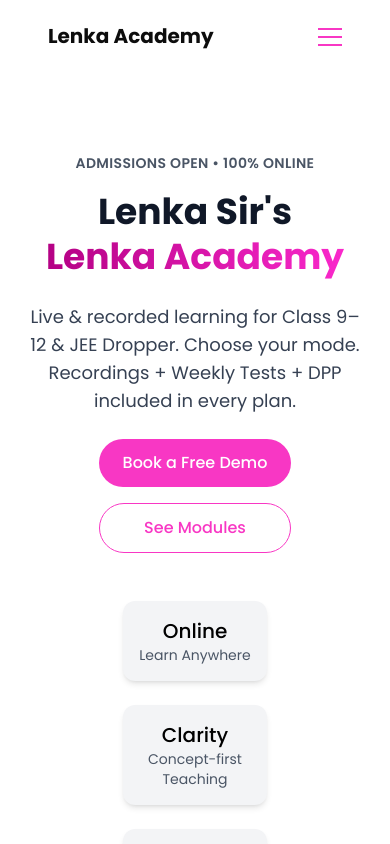
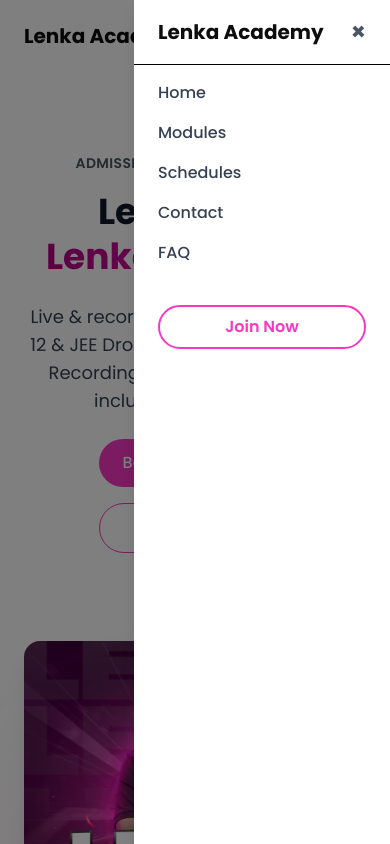
Before and after one commit to shieldnova/len, a React (Vite) app: page / in a window 390 px wide. Both pictures are taken after a click on the button 330 px from the left and 36 px from the top of the page. Shown: the top 844 px of the page. Built offline with nearby package versions, Linux system fonts and the light colour scheme.

Commit message:
hamburger menu update

```diff
--- a/src/assets/images/index.js
+++ b/src/assets/images/index.js
@@ -4,6 +4,7 @@ import concept from './concept.png';
 import edutainment from './edutainment.png';
 import lenka from './Lenka.png';
 import stat from './stat.png';
+import lenkacard from './lenka-card.png'
 export{
-    waves,nit,concept,edutainment,lenka,stat
+    waves,nit,concept,edutainment,lenka,stat,lenkacard
 }
--- a/src/components/Nav.jsx
+++ b/src/components/Nav.jsx
@@ -1,36 +1,135 @@
-import React from 'react'
-import { useState, useEffect } from "react";
+import React, { useState } from "react";
+
 const Nav = () => {
-    const [isLight, setIsLight] = useState(false);
+  const [sidebarOpen, setSidebarOpen] = useState(false);
 
-  // Sync with <html> class
-  useEffect(() => {
-    if (isLight) {
-      document.documentElement.classList.add("light");
-    } else {
-      document.documentElement.classList.remove("light");
-    }
-  }, [isLight]);
   return (
-    <section>
-  <nav class="max-w-8xl mx-auto flex items-center justify-between px-12 pt-6">
-    <button onClick={() => setIsLight(!isLight)} class="text-xl leading-tight font-bold text-[var(--color-text)] ">Lenka Academy</button>
-    <ul class="flex justify-center space-x-8 max-md:hidden">
-      <li><a href="#" class="text-[var(--color-text)] py-1 font-medium hover:rounded-full hover:border-2 hover:border-[#F837C4] hover:px-3">Home</a></li>
-      <li><a href="#" class="text-[var(--color-text)] py-1 font-medium hover:rounded-full hover:border-2 hover:border-[#F837C4] hover:px-3">Modules</a></li>
-      <li><a href="#" class="text-[var(--color-text)] py-1 font-medium hover:rounded-full hover:border-2 hover:border-[#F837C4] hover:px-3">Schedules</a></li>
-      <li><a href="#" class="text-[var(--color-text)] py-1 font-medium hover:rounded-full hover:border-2 hover:border-[#F837C4] hover:px-3">Contact</a></li>
-      <li><a href="#" class="text-[var(--color-text)] py-1 font-medium hover:rounded-full hover:border-2 hover:border-[#F837C4] hover:px-3">FAQ</a></li>
-    </ul>
-    <a class="rounded-full border-2 text-[#f837c4] border-[#f837c4] px-6 py-2 text-sm font-medium hover:bg-[#f837c4] hover:text-white max-md:hidden"> Join Now </a>
-    <button id="menu-btn" class="flex flex-col gap-1.5 sm:hidden">
-      <span class="h-0.5 w-6 bg-[#f837c4]"></span>
-      <span class="h-0.5 w-6 bg-[#f837c4]"></span>
-      <span class="h-0.5 w-6 bg-[#f837c4]"></span>
-    </button>
-  </nav>
-</section>
-  )
-}
+    <>
+      <nav className="max-w-8xl mx-auto flex items-center justify-between px-6 sm:px-12 pt-6 relative z-20">
+        <button className="text-xl leading-tight font-bold text-[var(--color-text)]">
+          Lenka Academy
+        </button>
 
-export default Nav
+        {/* Desktop Nav Links - show on md and up */}
+        <ul className="hidden md:flex justify-center space-x-8">
+          <li>
+            <a
+              href="#home"
+              className="text-[var(--color-text)] py-1 font-medium hover:rounded-full hover:border-2 hover:border-[#F837C4] hover:px-3"
+            >
+              Home
+            </a>
+          </li>
+          <li>
+            <a
+              href="#pricing"
+              className="text-[var(--color-text)] py-1 font-medium hover:rounded-full hover:border-2 hover:border-[#F837C4] hover:px-3"
+            >
+              Modules
+            </a>
+          </li>
+          <li>
+            <a
+              href="#schedule"
+              className="text-[var(--color-text)] py-1 font-medium hover:rounded-full hover:border-2 hover:border-[#F837C4] hover:px-3"
+            >
+              Schedules
+            </a>
+          </li>
+          <li>
+            <a
+              href="#contact"
+              className="text-[var(--color-text)] py-1 font-medium hover:rounded-full hover:border-2 hover:border-[#F837C4] hover:px-3"
+            >
+              Contact
+            </a>
+          </li>
+          <li>
+            <a
+              href="#faq"
+              className="text-[var(--color-text)] py-1 font-medium hover:rounded-full hover:border-2 hover:border-[#F837C4] hover:px-3"
+            >
+              FAQ
+            </a>
+          </li>
+        </ul>
+
+        {/* Desktop Join Button - show on md and up */}
+        <a
+          href="#contact"
+          className="hidden md:inline-block rounded-full border-2 text-[#f837c4] border-[#f837c4] px-6 py-2 text-sm font-medium hover:bg-[#f837c4] hover:text-white"
+        >
+          Join Now
+        </a>
+
+        {/* Hamburger Button - show only below md */}
+        <button
+          onClick={() => setSidebarOpen(true)}
+          className="flex flex-col gap-1.5 md:hidden focus:outline-none z-30"
+          aria-label="Open Menu"
+        >
+          <span className="h-0.5 w-6 bg-[#f837c4]"></span>
+          <span className="h-0.5 w-6 bg-[#f837c4]"></span>
+          <span className="h-0.5 w-6 bg-[#f837c4]"></span>
+        </button>
+      </nav>
+
+      {/* Sidebar Overlay */}
+      {sidebarOpen && (
+        <div
+          onClick={() => setSidebarOpen(false)}
+          className="fixed inset-0 bg-black/50 z-20 md:hidden"
+        ></div>
+      )}
+
+      {/* Sidebar - only on mobile */}
+      <aside
+        className={`fixed top-0 right-0 h-full w-64 bg-white shadow-lg z-30 transform transition-transform duration-300 md:hidden ${
+          sidebarOpen ? "translate-x-0" : "translate-x-full"
+        }`}
+      >
+        <div className="flex justify-between items-center px-6 py-4 border-b">
+          <h2 className="text-xl font-bold text-[var(--color-text)]">
+            Lenka Academy
+          </h2>
+          <button
+            onClick={() => setSidebarOpen(false)}
+            aria-label="Close Menu"
+            className="text-gray-600 hover:text-gray-900 text-2xl font-bold"
+          >
+            &times;
+          </button>
+        </div>
+
+        <nav className="flex flex-col px-6 py-4 space-y-4">
+          {[
+            { label: "Home", id: "home" },
+            { label: "Modules", id: "pricing" },
+            { label: "Schedules", id: "schedule" },
+            { label: "Contact", id: "contact" },
+            { label: "FAQ", id: "faq" },
+          ].map((item) => (
+            <a
+              key={item.id}
+              href={`#${item.id}`}
+              className="text-gray-700 font-medium hover:text-[#f837c4] transition-colors"
+              onClick={() => setSidebarOpen(false)}
+            >
+              {item.label}
+            </a>
+          ))}
+
+          <a
+            href="#contact"
+            className="mt-6 inline-block text-center rounded-full border-2 border-[#f837c4] text-[#f837c4] py-2 font-semibold hover:bg-[#f837c4] hover:text-white transition-colors"
+            onClick={() => setSidebarOpen(false)}
+          >
+            Join Now
+          </a>
+        </nav>
+      </aside>
+    </>
+  );
+};
+
+export default Nav;
--- a/src/sections/About.jsx
+++ b/src/sections/About.jsx
@@ -3,7 +3,7 @@ import { nit,concept,edutainment,lenka,stat } from '../assets/images'
 
 const About = () => {
   return (
-    <section className='relative py-20 px-6'>
+    <section id="about" className='relative py-20 px-6'>
           <div className="text-center mb-12">
             <h2 className="text-4xl font-extrabold bg-gradient-to-r from-brandColorOne via-brandColorTwo to-brandColorThree bg-clip-text text-transparent">
               Who is Lenka Sir?
--- a/src/sections/Classes.jsx
+++ b/src/sections/Classes.jsx
@@ -3,7 +3,7 @@ import { icon1,icon2,icon3 } from '../assets/icons'
 
 const classes = () => {
   return (
-    <section className="bg-[url('/bgDoodle.png')] bg-cover py-20 px-6 flex flex-col items-center">
+    <section id="classes" className="bg-[url('/bgDoodle.png')] bg-cover bg-fixed py-20 px-6 flex flex-col items-center">
   <div className="max-w-6xl w-full text-center">
     <h2 className="text-4xl font-bold mb-4 bg-gradient-to-r from-brandColorOne via-brandColorTwo to-brandColorThree bg-clip-text text-transparent">
       Lenka Academy — Quick Access
--- a/src/sections/Contact.jsx
+++ b/src/sections/Contact.jsx
@@ -2,7 +2,7 @@ import React from 'react'
 
 const Contact = () => {
   return (
-    <section className='relative py-10 px-6'>
+    <section id="contact" className='relative py-10 px-6'>
             <h2 className="text-center text-4xl font-extrabold bg-gradient-to-r from-brandColorOne via-brandColorTwo to-brandColorThree bg-clip-text text-transparent">
               Contact Us
             </h2>
--- a/src/sections/Faq.jsx
+++ b/src/sections/Faq.jsx
@@ -2,9 +2,9 @@ import React from 'react'
 
 const Faq = () => {
   return (
-    <div>
+    <section id="faq">
 
-<div className="bg-pink-50 flex items-center justify-center px-6 py-20">
+<div className="bg-gray-50 flex items-center justify-center px-6 py-20">
   <div className="max-w-3xl w-full">
 
     <h2 className="text-4xl font-bold text-center bg-gradient-to-r from-brandColorOne via-brandColorTwo to-brandColorThree bg-clip-text text-transparent">
@@ -58,7 +58,7 @@ const Faq = () => {
   </div>
 </div>
 
-    </div>
+    </section>
   )
 }
 
--- a/src/sections/Footer.jsx
+++ b/src/sections/Footer.jsx
@@ -3,7 +3,7 @@ import { whatsapp } from '../assets/icons'
 
 const Footer = () => {
   return (
-    <footer className="bg-white border-t border-gray-200 backdrop-blur-sm py-10 px-6">
+    <footer id="footer" className="bg-white border-t border-gray-200 backdrop-blur-sm py-10 px-6">
       <div className="max-w-5xl mx-auto text-center space-y-6">
 
         {/* Brand Name */}
--- a/src/sections/Hero.jsx
+++ b/src/sections/Hero.jsx
@@ -1,57 +1,48 @@
-import React from "react";
+import React, { useEffect, useState } from "react";
 import Nav from "../components/Nav";
+import { lenkacard } from "../assets/images";
 
 const Hero = () => {
+  // Animation flags for staggered entrance
+  const [showTitle, setShowTitle] = useState(false);
+  const [showSub, setShowSub] = useState(false);
+  const [showDesc, setShowDesc] = useState(false);
+  const [showCTA, setShowCTA] = useState(false);
+  const [showFeatures, setShowFeatures] = useState(false);
+
+  useEffect(() => {
+    setTimeout(() => setShowSub(true), 100);
+    setTimeout(() => setShowTitle(true), 300);
+    setTimeout(() => setShowDesc(true), 500);
+    setTimeout(() => setShowCTA(true), 700);
+    setTimeout(() => setShowFeatures(true), 900);
+  }, []);
+
   return (
-    <section className="relative overflow-hidden bg-white">
-      {/* 🌊 Animated Wave Background */}
-      <div className="absolute inset-0 z-0">
-        <svg
-          className="absolute bottom-0 left-0 w-full h-full"
-          xmlns="http://www.w3.org/2000/svg"
-          viewBox="0 0 1440 320"
-          preserveAspectRatio="none"
-        >
-          <defs>
-            <linearGradient id="waveGradient" x1="0" y1="0" x2="1" y2="1">
-              <stop offset="0%" stopColor="#FA28CB" />
-              <stop offset="50%" stopColor="#D715A8" />
-              <stop offset="100%" stopColor="#b40184" />
-            </linearGradient>
-          </defs>
-
-          <path
-            fill="url(#waveGradient)"
-            fillOpacity="0.6"
-          >
-            <animate
-              attributeName="d"
-              dur="10s"
-              repeatCount="indefinite"
-              values="
-                M0,160 C320,240 480,80 800,160 C1120,240 1360,80 1600,160 L1600,320 L0,320 Z;
-                M0,180 C320,100 480,260 800,140 C1120,20 1360,200 1600,140 L1600,320 L0,320 Z;
-                M0,160 C320,240 480,80 800,160 C1120,240 1360,80 1600,160 L1600,320 L0,320 Z
-              "
-            />
-          </path>
-        </svg>
-      </div>
-
-      {/* Overlay to soften contrast */}
-      <div className="absolute inset-0 bg-white/70 backdrop-blur-[1px] z-0"></div>
-
+    <section id="hero" className="relative overflow-hidden bg-white">
       {/* 🌟 Hero Content */}
       <div className="relative z-10">
         <Nav />
         <div className="max-w-7xl mx-auto px-6 py-16 grid grid-cols-1 md:grid-cols-2 gap-12 items-center">
           {/* LEFT CONTENT */}
           <div className="flex flex-col items-center md:items-start text-center md:text-left mt-10">
-            <p className="text-gray-600 font-semibold uppercase tracking-wide text-sm">
+            {/* Subtitle */}
+            <p
+              className={`text-gray-600 font-semibold uppercase tracking-wide text-sm transition-all duration-700 ease-out ${
+                showSub ? "opacity-100 translate-y-0" : "opacity-0 translate-y-8"
+              }`}
+            >
               Admissions open • 100% online
             </p>
 
-            <h1 className="mt-4 text-4xl md:text-5xl font-extrabold text-gray-900 leading-tight">
+            {/* Title */}
+            <h1
+              className={`mt-4 text-4xl md:text-5xl font-extrabold text-gray-900 leading-tight transition-all duration-700 ease-out ${
+                showTitle
+                  ? "opacity-100 translate-y-0"
+                  : "opacity-0 translate-y-8"
+              }`}
+            >
               Lenka Sir's
               <br />
               <span className="bg-gradient-to-r from-brandColorOne via-brandColorTwo to-brandColorThree bg-clip-text text-transparent">
@@ -59,13 +50,22 @@ const Hero = () => {
               </span>
             </h1>
 
-            <p className="mt-6 text-lg text-gray-700 max-w-lg">
+            {/* Description */}
+            <p
+              className={`mt-6 text-lg text-gray-700 max-w-lg transition-all duration-700 ease-out ${
+                showDesc ? "opacity-100 translate-y-0" : "opacity-0 translate-y-8"
+              }`}
+            >
               Live & recorded learning for Class 9–12 & JEE Dropper. Choose your
               mode. Recordings + Weekly Tests + DPP included in every plan.
             </p>
 
             {/* CTA Buttons */}
-            <div className="mt-6 flex flex-col sm:flex-row gap-4 justify-center md:justify-start">
+            <div
+              className={`mt-6 flex flex-col sm:flex-row gap-4 justify-center md:justify-start transition-all duration-700 ease-out ${
+                showCTA ? "opacity-100 translate-y-0" : "opacity-0 translate-y-8"
+              }`}
+            >
               <a
                 href="#"
                 className="px-6 py-3 rounded-full bg-[#f837c4] text-white font-medium hover:bg-[#b40184] text-center transition-all"
@@ -81,7 +81,13 @@ const Hero = () => {
             </div>
 
             {/* Features */}
-            <div className="mt-12 flex flex-col sm:flex-row gap-6 justify-center md:justify-start">
+            <div
+              className={`hidden md:flex flex-row mt-12 gap-6 justify-center md:justify-start transition-all duration-700 ease-out ${
+                showFeatures
+                  ? "opacity-100 translate-y-0"
+                  : "opacity-0 translate-y-8"
+              }`}
+            >
               <div className="bg-gray-100 rounded-xl shadow-md p-4 w-36">
                 <h3 className="font-medium text-xl">Online</h3>
                 <p className="text-gray-600 text-sm">Learn Anywhere</p>
@@ -96,6 +102,38 @@ const Hero = () => {
               </div>
             </div>
           </div>
+
+          {/* RIGHT CARD with background blob */}
+          <div className="relative flex justify-center md:justify-end mt-10 md:mt-0">
+            {/* Background Blob */}
+            <div className="absolute inset-0 flex items-center justify-center z-0">
+              <div className="w-64 md:w-80 h-64 md:h-80 bg-pink-300 opacity-50 blur-3xl rounded-full"></div>
+            </div>
+
+            {/* Card Content */}
+            <div className="relative bg-white rounded-2xl shadow-xl max-w-sm w-full overflow-hidden z-10">
+              <img
+                src={lenkacard}
+                alt="Lenka Academy Promo Card"
+                className="w-full"
+              />
+              <div className="p-4 text-center">
+                <h3 className="text-lg font-semibold">
+                  Lenka Academy Online Classes
+                </h3>
+                <p className="text-sm text-gray-600 mt-1">
+                  Class 9th to 12th — Live & Recorded Sessions with Tests and
+                  DPPs.
+                </p>
+                <a
+                  href="#"
+                  className="inline-block mt-4 px-6 py-2 text-white font-semibold bg-gradient-to-r from-brandColorOne via-brandColorTwo to-brandColorThree hover:bg-pink-700 rounded-full transition-all"
+                >
+                  Join Now
+                </a>
+              </div>
+            </div>
+          </div>
         </div>
       </div>
     </section>
--- a/src/sections/Pricing.jsx
+++ b/src/sections/Pricing.jsx
@@ -2,7 +2,7 @@ import React from 'react'
 
 const Pricing = () => {
   return (
-    <div className="flex items-center justify-center bg-gray-50 px-6 py-16">
+    <section id="pricing" className="flex items-center justify-center bg-gray-50 px-6 py-16">
       <div className="max-w-6xl w-full">
 
         <div className="text-center mb-12">
@@ -101,7 +101,7 @@ const Pricing = () => {
 
         </div>
       </div>
-    </div>
+    </section>
   )
 }
 
--- a/src/sections/Schedule.jsx
+++ b/src/sections/Schedule.jsx
@@ -67,7 +67,7 @@ const Schedule = () => {
   const currentSchedule = scheduleData[activeTab];
 
   return (
-    <div className="min-h-screen bg-white flex flex-col items-center px-6 py-20">
+    <section id="schedule" className="min-h-screen bg-white flex flex-col items-center px-6 py-20">
       <h2 className="text-4xl font-bold text-center mb-4 bg-gradient-to-r from-brandColorOne via-brandColorTwo to-brandColorThree bg-clip-text text-transparent">
         Weekly Schedule
       </h2>
@@ -156,7 +156,7 @@ const Schedule = () => {
           );
         })}
       </div>
-    </div>
+    </section>
   );
 };
 
```
Also changed, not shown: public/hero1.png (added), src/assets/images/lenka-card.png (added).
